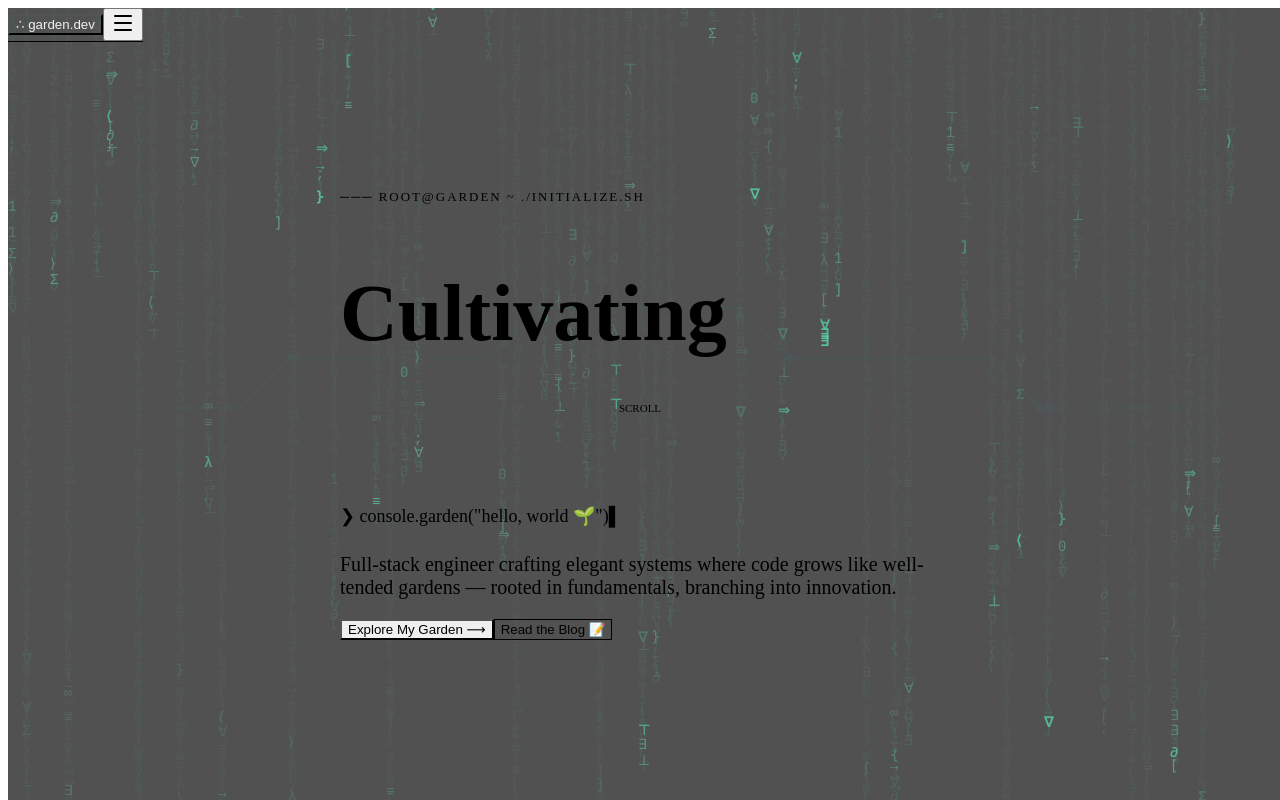
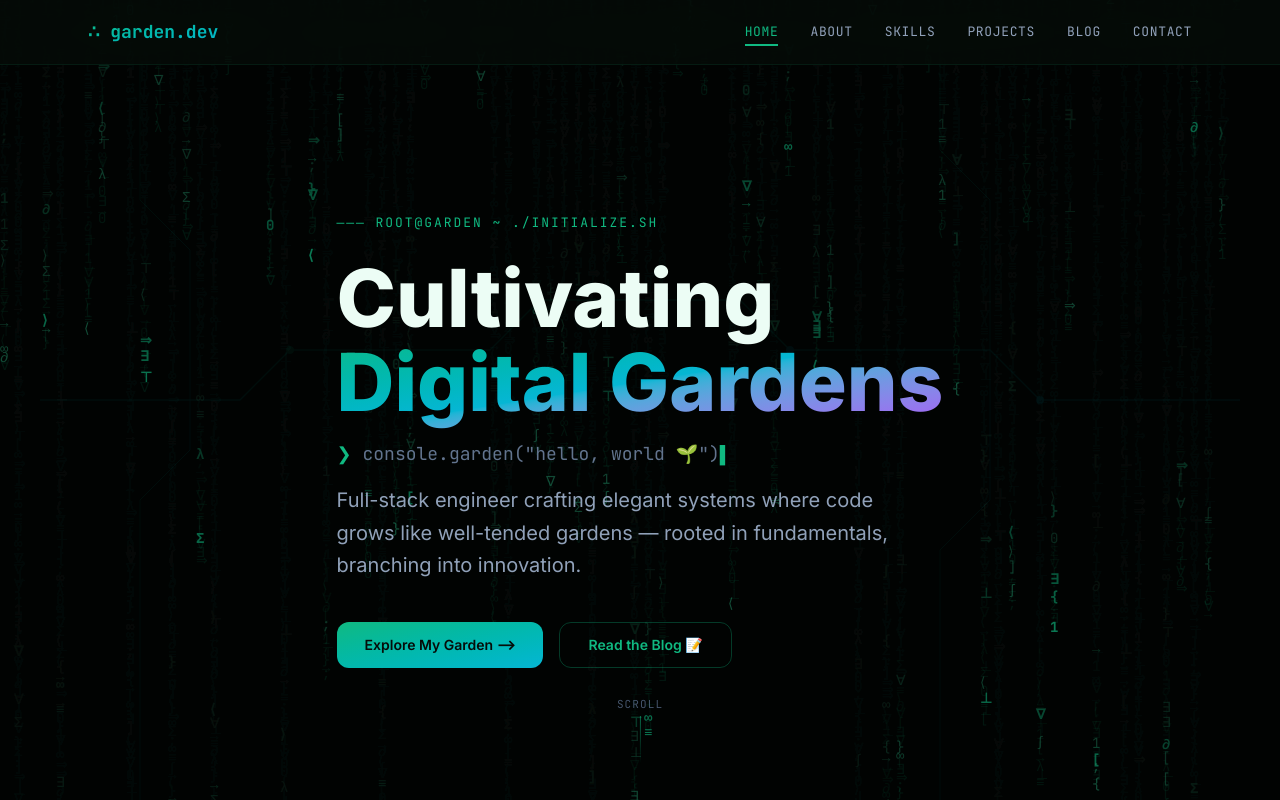
Before and after one commit to Mohamad-Moghadam/modern_portfolio, a Next.js app in the folder front/portfolio/: page / in a window 1280 px wide. Shown: the top 800 px of the page. Built offline with nearby package versions, Linux system fonts and the light colour scheme.

Commit message:
🐛 tailwind load problem solved

```diff
--- a/front/portfolio/src/app/globals.css
+++ b/front/portfolio/src/app/globals.css
@@ -1,10 +1,80 @@
 @import url("https://fonts.googleapis.com/css2?family=Inter:wght@400;600;700;800&family=JetBrains+Mono:wght@400;600;700&display=swap");
 
-@tailwind base;
-@tailwind components;
-@tailwind utilities;
+@import "tailwindcss";
 
-@layer base {
+@theme {
+	--font-sans: "Inter", sans-serif;
+	--font-mono: "JetBrains Mono", monospace;
+
+	--color-garden-950: #060c08;
+	--color-garden-900: #0a1410;
+	--color-garden-800: #0f1f16;
+	--color-garden-700: #163024;
+	--color-garden-600: #1e4a36;
+	--color-garden-500: #10b981;
+	--color-garden-400: #34d399;
+	--color-garden-300: #6ee7b7;
+	--color-garden-200: #a7f3d0;
+	--color-garden-100: #d1fae5;
+	--color-garden-50: #ecfdf5;
+
+	--color-cyber-500: #06b6d4;
+	--color-cyber-400: #22d3ee;
+	--color-cyber-300: #67e8f9;
+
+	--color-vine-500: #a855f7;
+	--color-vine-400: #c084fc;
+
+	--animate-blink: blink 1s step-end infinite;
+	--animate-scroll-pulse: scrollPulse 2s ease-in-out infinite;
+	--animate-glow-pulse: glowPulse 5s ease-in-out infinite;
+	--animate-float: float 6s ease-in-out infinite;
+
+	@keyframes blink {
+		0%,
+		100% {
+			opacity: 1;
+		}
+		50% {
+			opacity: 0;
+		}
+	}
+
+	@keyframes scrollPulse {
+		0%,
+		100% {
+			opacity: 0.3;
+			transform: scaleY(1);
+		}
+		50% {
+			opacity: 1;
+			transform: scaleY(1.5);
+		}
+	}
+
+	@keyframes glowPulse {
+		0%,
+		100% {
+			opacity: 0;
+			transform: scale(0);
+		}
+		50% {
+			opacity: 0.6;
+			transform: scale(1);
+		}
+	}
+
+	@keyframes float {
+		0%,
+		100% {
+			transform: translateY(0px);
+		}
+		50% {
+			transform: translateY(-10px);
+		}
+	}
+}
+
 html {
 	scroll-behavior: smooth;
 }
@@ -27,4 +97,3 @@
 ::-webkit-scrollbar-thumb:hover {
 	background: rgba(16, 185, 129, 0.5);
 }
-}
--- a/front/portfolio/tailwind.config.ts
+++ /dev/null
@@ -1,67 +0,0 @@
-import type { Config } from "tailwindcss";
-
-const config: Config = {
-  content: [
-    "./src/app/**/*.{ts,tsx}",
-    "./src/app/lib/**/*.{ts,tsx}",
-  ],
-  theme: {
-    extend: {
-      colors: {
-        garden: {
-          950: "#060c08",
-          900: "#0a1410",
-          800: "#0f1f16",
-          700: "#163024",
-          600: "#1e4a36",
-          500: "#10b981",
-          400: "#34d399",
-          300: "#6ee7b7",
-          200: "#a7f3d0",
-          100: "#d1fae5",
-          50: "#ecfdf5",
-        },
-        cyber: {
-          500: "#06b6d4",
-          400: "#22d3ee",
-          300: "#67e8f9",
-        },
-        vine: {
-          500: "#a855f7",
-          400: "#c084fc",
-        },
-      },
-      fontFamily: {
-        sans: ["Inter", "sans-serif"],
-        mono: ["JetBrains Mono", "monospace"],
-      },
-      animation: {
-        blink: "blink 1s step-end infinite",
-        "scroll-pulse": "scrollPulse 2s ease-in-out infinite",
-        "glow-pulse": "glowPulse 5s ease-in-out infinite",
-        float: "float 6s ease-in-out infinite",
-      },
-      keyframes: {
-        blink: {
-          "0%, 100%": { opacity: "1" },
-          "50%": { opacity: "0" },
-        },
-        scrollPulse: {
-          "0%, 100%": { opacity: "0.3", transform: "scaleY(1)" },
-          "50%": { opacity: "1", transform: "scaleY(1.5)" },
-        },
-        glowPulse: {
-          "0%, 100%": { opacity: "0", transform: "scale(0)" },
-          "50%": { opacity: "0.6", transform: "scale(1)" },
-        },
-        float: {
-          "0%, 100%": { transform: "translateY(0px)" },
-          "50%": { transform: "translateY(-10px)" },
-        },
-      },
-    },
-  },
-  plugins: [],
-};
-
-export default config;
```
Lines whose indentation alone changed are shown as unchanged.
